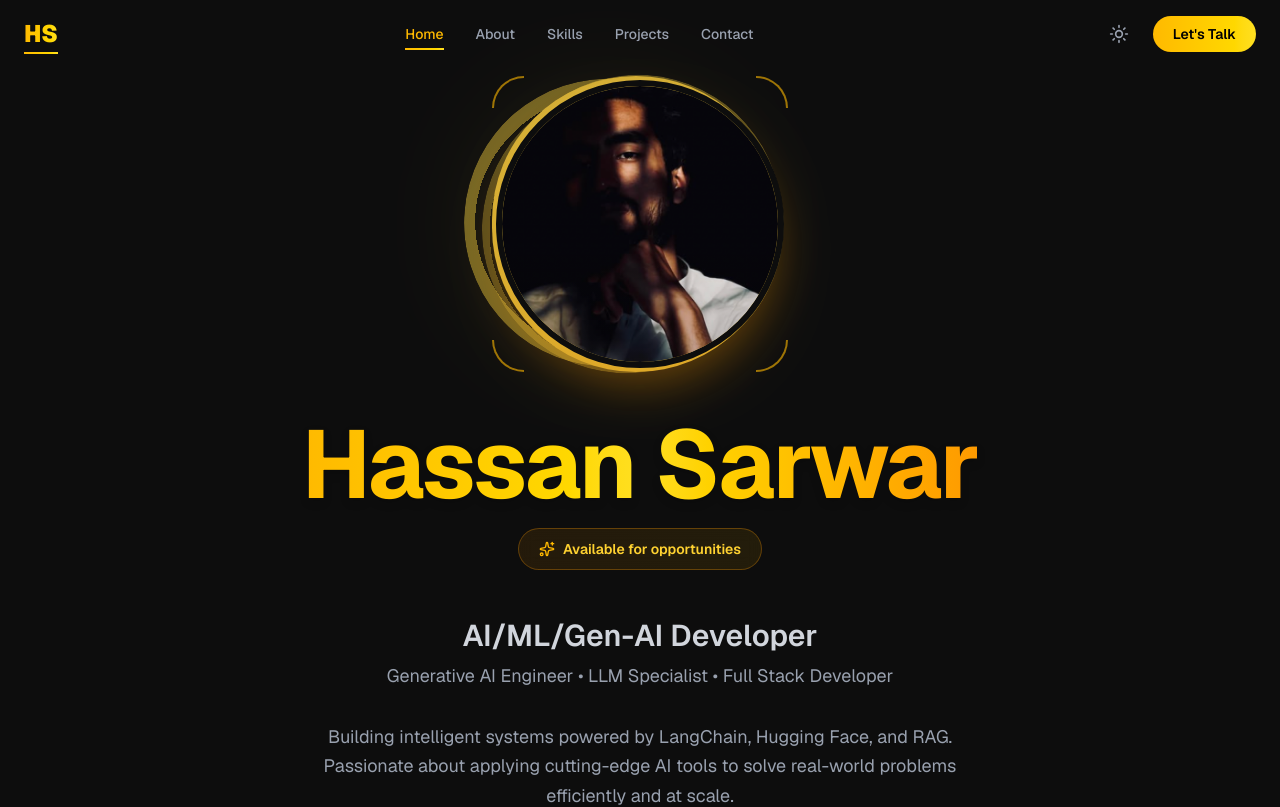
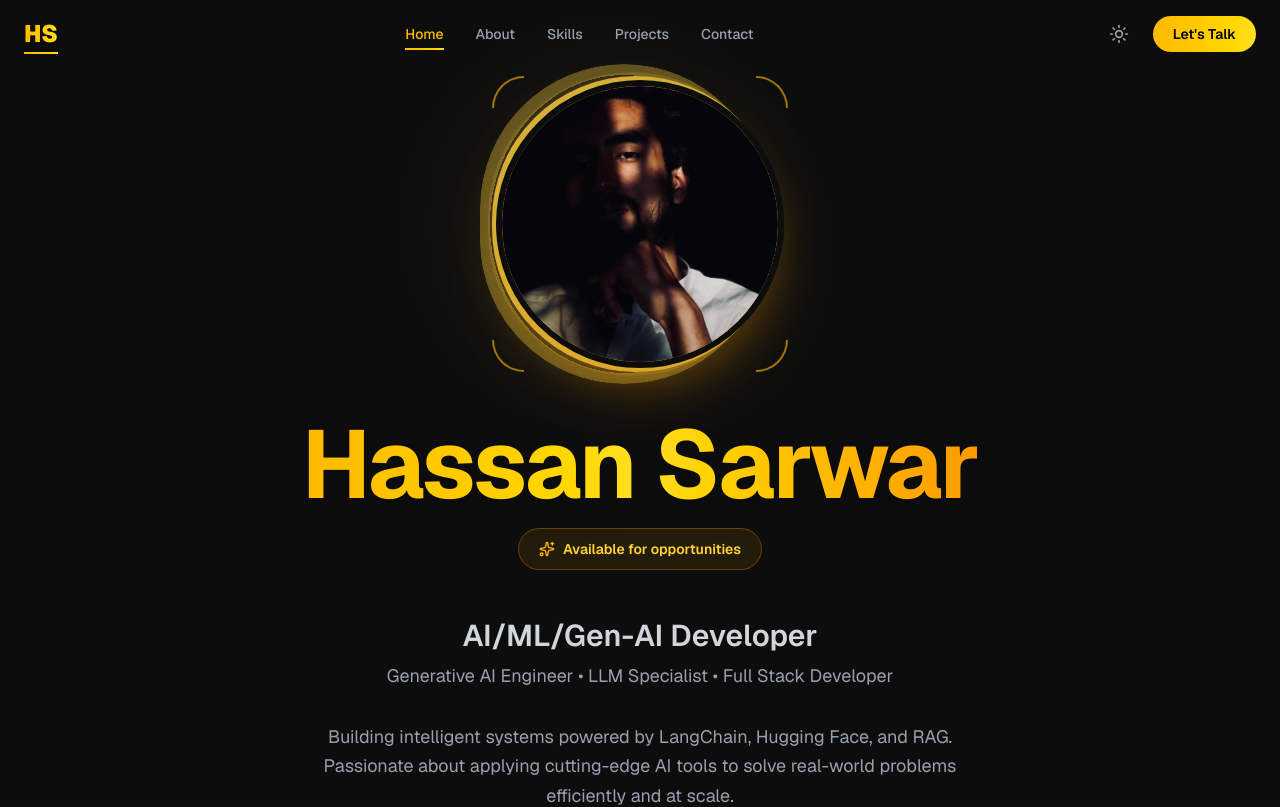
Before and after one commit to thehassans/thehassans, a Next.js app: page / in a window 1280 px wide. Shown: the top 807 px of the page. Built offline with nearby package versions, Linux system fonts and the light colour scheme.

Commit message:
Make profile gold rings uniform radial to remove uneven crescent

```diff
--- a/src/components/Hero.tsx
+++ b/src/components/Hero.tsx
@@ -87,12 +87,13 @@ export default function Hero() {
               />
               {/* Spinning Outer Ring */}
               <motion.div
-                animate={{ rotate: 360 }}
-                transition={{ duration: 25, repeat: Infinity, ease: "linear" }}
+                animate={{ opacity: [0.25, 0.45, 0.25] }}
+                transition={{ duration: 2.8, repeat: Infinity, ease: "easeInOut" }}
                 className="absolute -inset-4 rounded-full pointer-events-none"
                 style={{
-                  background: 'conic-gradient(from 0deg, #d4af37, #f4d03f, #d4af37)',
-                  opacity: isDark ? 0.45 : 0.25,
+                  background:
+                    'radial-gradient(circle at 50% 50%, #fff3b0 0%, #f4d03f 45%, #d4af37 75%, #b8860b 100%)',
+                  opacity: isDark ? 0.35 : 0.2,
                   WebkitMaskImage:
                     'radial-gradient(farthest-side, transparent calc(100% - 10px), #000 calc(100% - 10px))',
                   WebkitMaskRepeat: 'no-repeat',
@@ -105,12 +106,13 @@ export default function Hero() {
               />
               {/* Counter-Spinning Inner Ring */}
               <motion.div
-                animate={{ rotate: -360 }}
-                transition={{ duration: 18, repeat: Infinity, ease: "linear" }}
+                animate={{ opacity: [0.18, 0.32, 0.18] }}
+                transition={{ duration: 2.2, repeat: Infinity, ease: "easeInOut" }}
                 className="absolute -inset-2 rounded-full pointer-events-none"
                 style={{
-                  background: 'conic-gradient(from 180deg, #f4d03f, #d4af37, #f4d03f)',
-                  opacity: isDark ? 0.35 : 0.2,
+                  background:
+                    'radial-gradient(circle at 50% 50%, rgba(255, 243, 176, 0.9) 0%, rgba(244, 208, 63, 0.8) 55%, rgba(212, 175, 55, 0.85) 100%)',
+                  opacity: isDark ? 0.25 : 0.15,
                   WebkitMaskImage:
                     'radial-gradient(farthest-side, transparent calc(100% - 6px), #000 calc(100% - 6px))',
                   WebkitMaskRepeat: 'no-repeat',
```
